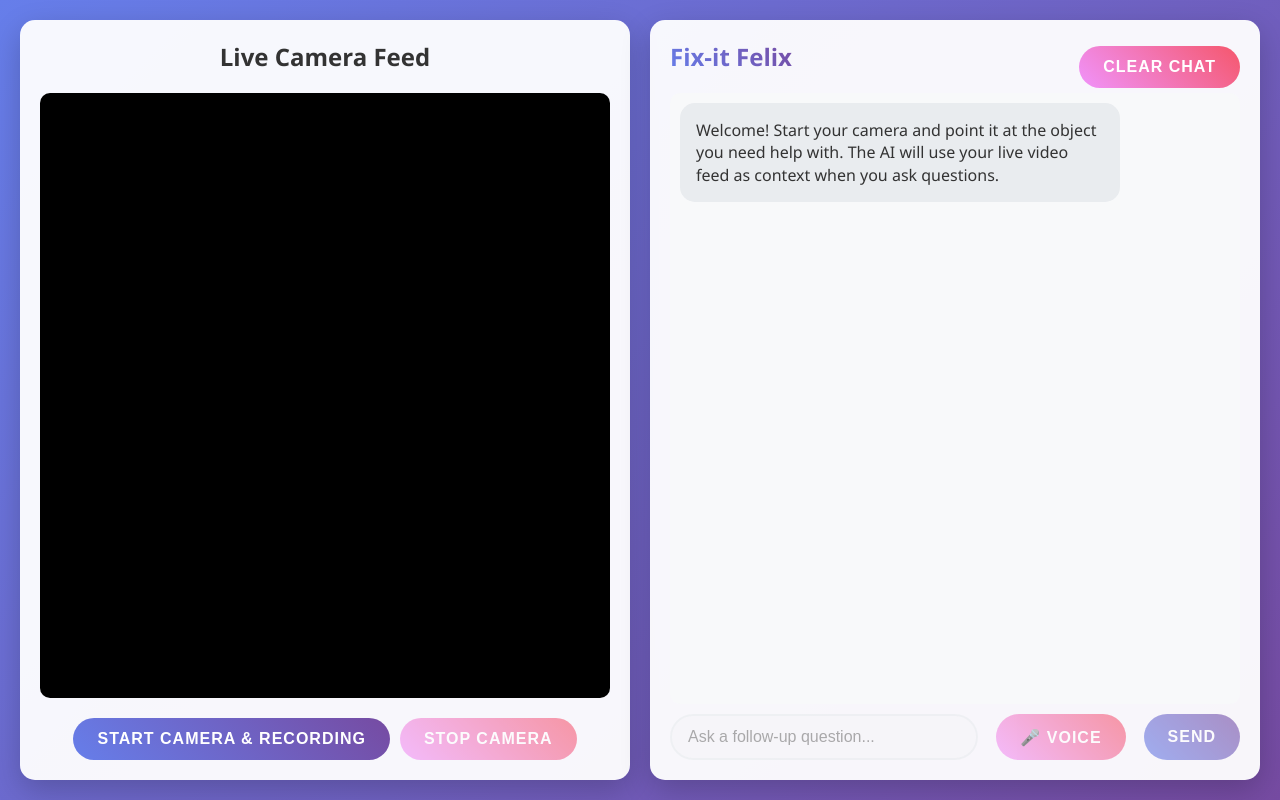
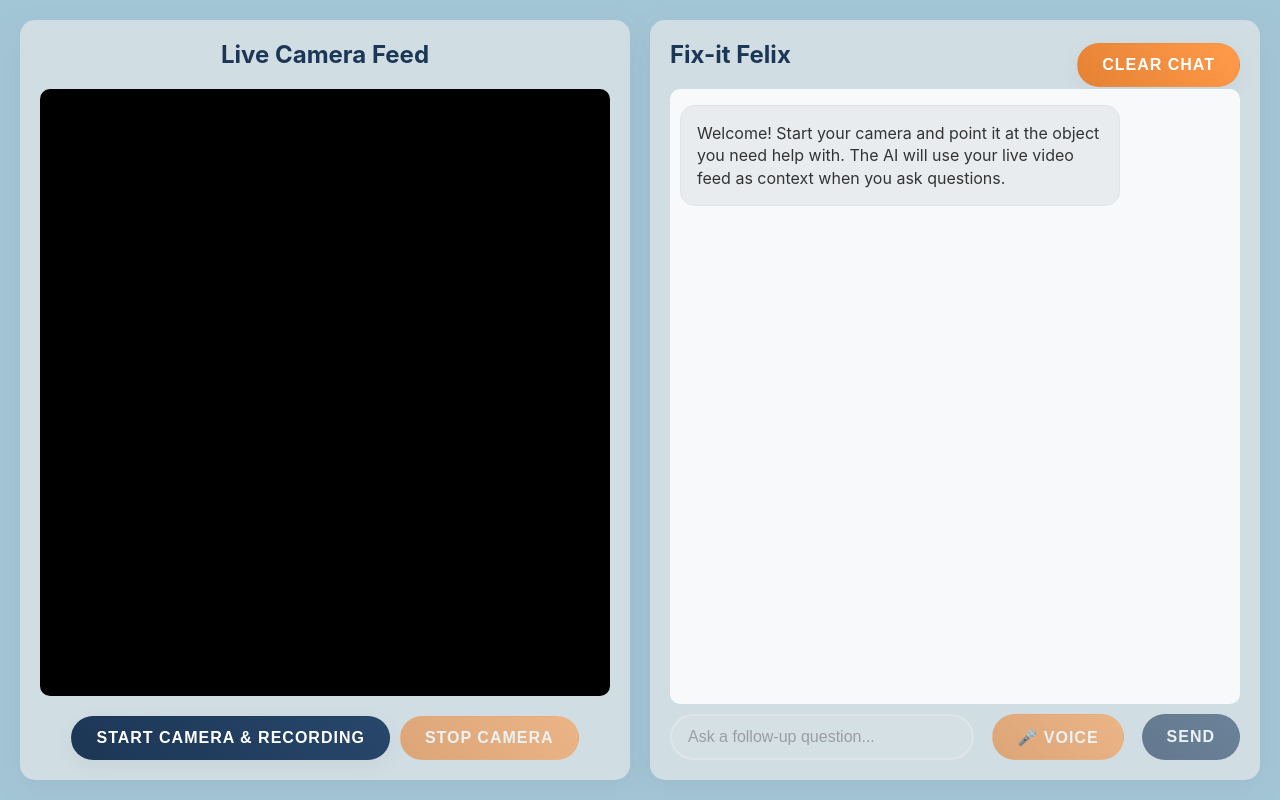
Before and after one commit to nrhuang/stormhacks2025, a React (Create React App) app: page / in a window 1280 px wide. Built offline with nearby package versions, Linux system fonts and the light colour scheme; no server answers; the HTML template or start-up script is replaced by a standard one.

Commit message:
favicon and styling

```diff
--- a/src/App.css
+++ b/src/App.css
@@ -1,4 +1,4 @@
-.container {
+/* .container {
   display: flex;
   height: 100vh;
   gap: 20px;
@@ -142,4 +142,213 @@
   100% {
     transform: rotate(360deg);
   }
+} */
+
+/* global background + text */
+body {
+  background: #a3c6d7; /* Light Blue overall background */
+  color: #1c3655; /* Dark Navy Blue text */
+  font-family: -apple-system, BlinkMacSystemFont, "Segoe UI", Roboto, "Helvetica Neue", Arial;
+  margin: 0;
+  padding: 0;
 }
+
+.container {
+  display: flex;
+  height: 100vh;
+  gap: 20px;
+  padding: 20px;
+}
+
+/* card backgrounds use pale grayish blue */
+.video-section,
+.chat-section {
+  flex: 1;
+  background: #d0dde2; /* Pale Grayish Blue circle/behind-text */
+  border-radius: 15px;
+  padding: 20px;
+  box-shadow: 0 10px 30px rgba(121, 123, 126, 0.12); /* Gray shadow/edge detail */
+  display: flex;
+  flex-direction: column;
+}
+
+.video-container {
+  flex: 1;
+  position: relative;
+  background: #000;
+  border-radius: 10px;
+  overflow: hidden;
+  margin-bottom: 20px;
+}
+
+.video-element {
+  width: 100%;
+  height: 100%;
+  object-fit: cover;
+}
+
+.controls {
+  display: flex;
+  gap: 10px;
+  justify-content: center;
+}
+
+/* buttons */
+.btn {
+  padding: 12px 24px;
+  border: none;
+  border-radius: 25px;
+  font-size: 16px;
+  font-weight: 600;
+  cursor: pointer;
+  transition: all 0.22s ease;
+  text-transform: uppercase;
+  letter-spacing: 1px;
+  color: white;
+  box-shadow: 0 6px 18px rgba(121, 123, 126, 0.08);
+}
+
+/* Primary: dark navy gradient */
+.btn-primary {
+  background: linear-gradient(45deg, #1c3655 0%, #27476b 100%);
+  color: #ffffff;
+  border: 1px solid rgba(28,54,85,0.12);
+}
+
+.btn-primary:hover {
+  transform: translateY(-3px);
+  box-shadow: 0 10px 30px rgba(28, 54, 85, 0.12);
+}
+
+/* Secondary: orange (wrench + outline) */
+.btn-secondary {
+  background: linear-gradient(45deg, #e58133 0%, #ff9b4a 100%);
+  color: #ffffff;
+  border: 1px solid rgba(229,129,51,0.12);
+}
+
+.btn-secondary:hover {
+  transform: translateY(-3px);
+  box-shadow: 0 10px 30px rgba(229,129,51,0.12);
+}
+
+.btn:disabled {
+  opacity: 0.6;
+  cursor: not-allowed;
+  transform: none;
+  box-shadow: none;
+}
+
+/* status banners use palette */
+.status {
+  text-align: center;
+  padding: 10px;
+  margin: 10px 0;
+  border-radius: 10px;
+  font-weight: 600;
+  color: #1c3655;
+  background: rgba(208, 221, 226, 0.9);
+  border: 1px solid rgba(28, 54, 85, 0.08);
+}
+
+.status.success {
+  background: rgba(208, 221, 226, 0.95);
+  color: #1c3655;
+  border: 1px solid rgba(121,123,126,0.08);
+}
+
+.status.error {
+  background: rgba(229,129,51,0.08);
+  color: #1c3655;
+  border: 1px solid rgba(229,129,51,0.14);
+}
+
+.status.info {
+  background: rgba(163,198,215,0.14);
+  color: #1c3655;
+  border: 1px solid rgba(28,54,85,0.08);
+}
+
+.hidden {
+  display: none;
+}
+
+@keyframes fadeIn {
+  from {
+    opacity: 0;
+    transform: translateY(10px);
+  }
+  to {
+    opacity: 1;
+    transform: translateY(0);
+  }
+}
+
+/* loading spinner uses orange accent */
+.loading {
+  display: inline-block;
+  width: 20px;
+  height: 20px;
+  border: 3px solid rgba(255,255,255,0.9);
+  border-top: 3px solid #e58133; /* orange */
+  border-radius: 50%;
+  animation: spin 1s linear infinite;
+}
+
+@keyframes spin {
+  0% { transform: rotate(0deg); }
+  100% { transform: rotate(360deg); }
+}
+
+/* Chat/message specific tweaks */
+.chat-section .chat-header,
+.video-section h2 {
+  color: #1c3655;
+}
+
+/* subtle borders for message bubbles */
+.message {
+  background: rgba(255,255,255,0.85);
+  color: #1c3655;
+  border-radius: 8px;
+  padding: 10px 12px;
+  margin: 6px 0;
+  border: 1px solid rgba(121,123,126,0.06);
+}
+
+/* typing indicator dots */
+.message.typing {
+  opacity: 0.98;
+  padding: 10px 12px;
+  border-radius: 8px;
+  background: rgba(255,255,255,0.9);
+  display: inline-block;
+  max-width: 60%;
+  margin: 6px 0;
+  border: 1px solid rgba(121,123,126,0.06);
+}
+
+.typing-dots {
+  display: inline-flex;
+  gap: 8px;
+  align-items: center;
+  padding: 6px 0;
+}
+
+.typing-dots .dot {
+  width: 8px;
+  height: 8px;
+  background: #1c3655;
+  border-radius: 50%;
+  display: inline-block;
+  animation: typing-bounce 1s infinite ease-in-out;
+  opacity: 0.9;
+}
+
+.typing-dots .dot:nth-child(2) { animation-delay: 0.12s; }
+.typing-dots .dot:nth-child(3) { animation-delay: 0.24s; }
+
+@keyframes typing-bounce {
+  0%, 60%, 100% { transform: translateY(0); opacity: 0.7; }
+  30% { transform: translateY(-6px); opacity: 1; }
+}
--- a/src/components/ChatSection.css
+++ b/src/components/ChatSection.css
@@ -1,10 +1,11 @@
 .chat-header {
   font-size: 24px;
   font-weight: 700;
-  color: #333;
+  color: #1c3655; /* fallback */
   margin-bottom: 20px;
   text-align: center;
-  background: linear-gradient(45deg, #667eea, #764ba2);
+  /* gradient from Dark Navy Blue to Orange */
+  background: #1c3655;
   -webkit-background-clip: text;
   -webkit-text-fill-color: transparent;
   background-clip: text;
--- a/src/components/VideoSection.js
+++ b/src/components/VideoSection.js
@@ -128,7 +128,7 @@ const VideoSection = () => {
 
   return (
     <div className="video-section">
-      <h2 style={{ textAlign: 'center', marginBottom: '20px', color: '#333' }}>
+      <h2 style={{ textAlign: 'center', marginBottom: '20px', color: '#1c3655' }}>
         Live Camera Feed
       </h2>
       <div className="video-container">
--- a/templates/index.html
+++ b/templates/index.html
@@ -50,7 +50,7 @@
 
       body {
         font-family: "Segoe UI", Tahoma, Geneva, Verdana, sans-serif;
-        background: linear-gradient(135deg, #667eea 0%, #764ba2 100%);
+        background: #a3c6d7;
         height: 100vh;
         overflow: hidden;
       }
@@ -116,7 +116,7 @@
       }
 
       .btn-primary {
-        background: linear-gradient(45deg, #667eea, #764ba2);
+        background: #a3c6d7;
         color: white;
       }
 
@@ -126,7 +126,7 @@
       }
 
       .btn-secondary {
-        background: linear-gradient(45deg, #f093fb, #f5576c);
+        background: #a3c6d7;
         color: white;
       }
 
```
Also changed, not shown: 1 other file (tests, documents, lock files or other folders).
